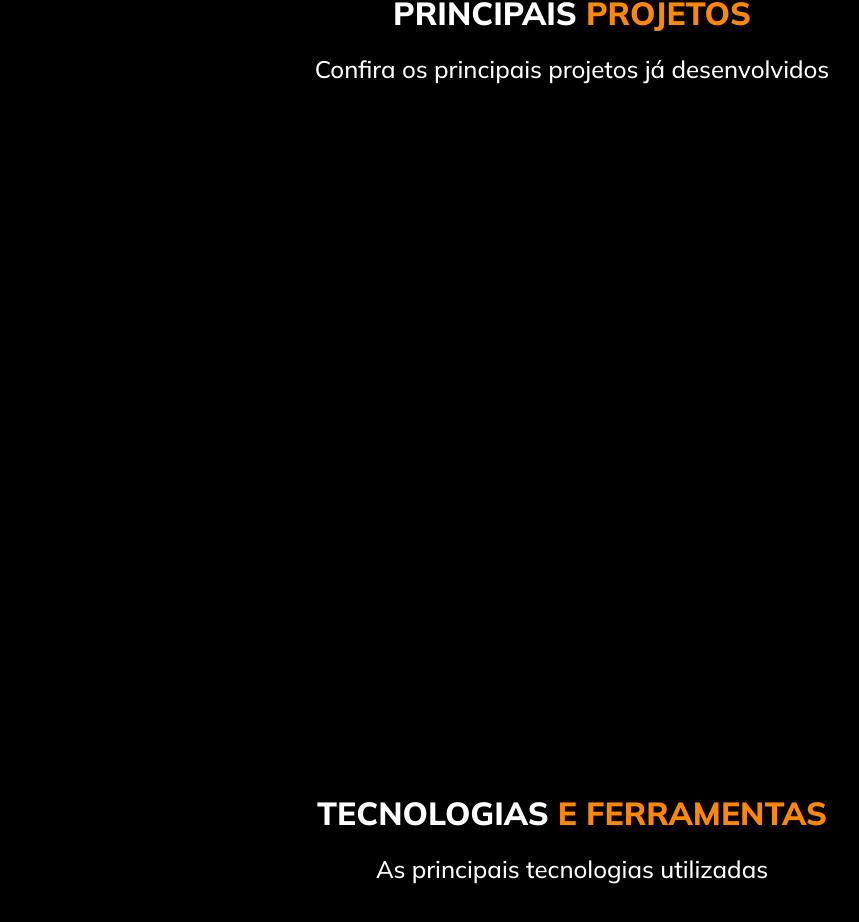
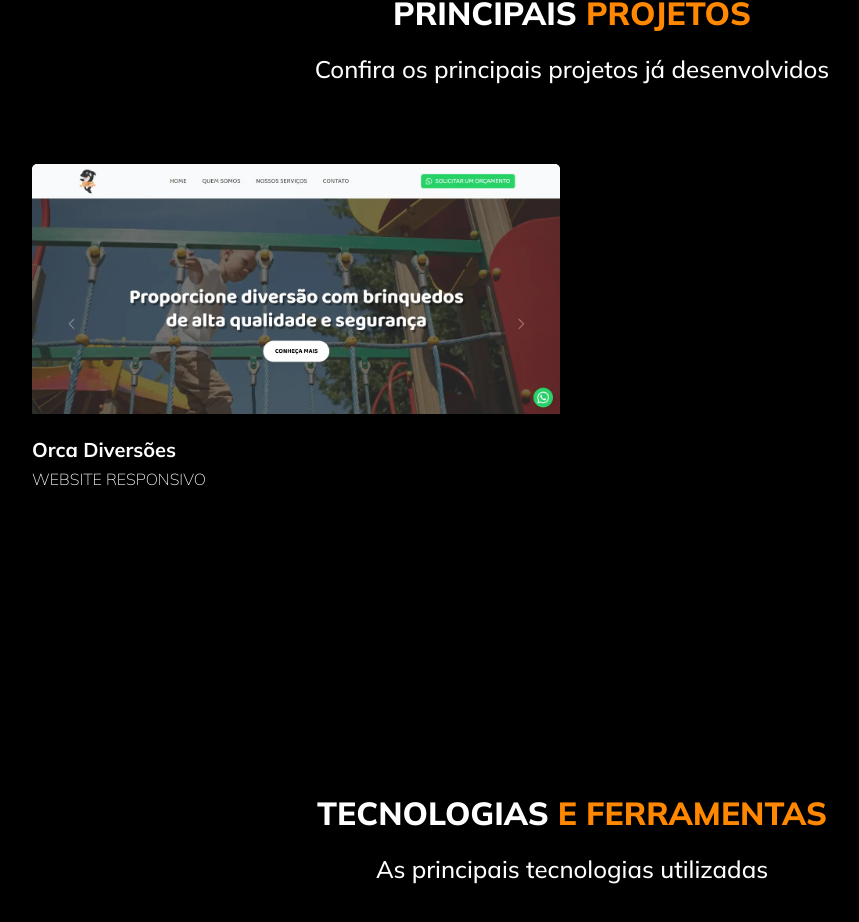
Before and after one commit to tiagorodri-dev/portfolio, a React (Vite) app: page / in a window 1280 px wide. Shown: the part 2486-3408 px from the top of the page, without its empty margins (68-927 px from the left). Built offline with nearby package versions, Linux system fonts and the light colour scheme; grey boxes are pictures that could not be loaded.

Commit message:
style: initial construction of the projects section

```diff
--- a/src/components/sections/Projects/index.jsx
+++ b/src/components/sections/Projects/index.jsx
@@ -1,7 +1,20 @@
 import Text from "../../ui/Title";
+import websiteOrcaDiversoes from "../../../assets/website_orca_diversoes.webp";
 import "./style.css";
 
 function Projects() {
+
+  const projects = [
+    {
+      id: "2",
+      image: websiteOrcaDiversoes,
+      alt: "Imagem do projeto Orca Diversões",
+      title: "Orca Diversões",
+      category: "Website responsivo",
+    },
+  ]
+
+  console.log(projects);
 
   return (
     <section className="session-projects" id="projetos">
@@ -9,6 +22,24 @@ function Projects() {
 
       <div className="projects">
 
+        <div className="container">
+          <div className="row gy-4">
+            {projects.map((project) => (
+              <>
+                <div className="col-md-6 col-lg-6" key={project.id}>
+                  <div className="card h-100 shadow-sm border-0">
+                    <img src={project.image} className="card-img-top" alt={project.alt} />
+                  </div>
+                </div>
+                <div>
+                  <h6 className="card-title text-white fs-5 fw-bold">{project.title}</h6>
+                  <h6 className="card-subtitle mt-2 text-uppercase fw-lighter text-white">{project.category}</h6>
+                </div>
+              </>
+            ))}
+          </div>
+        </div>
+
       </div>
     </section>
   );
```
